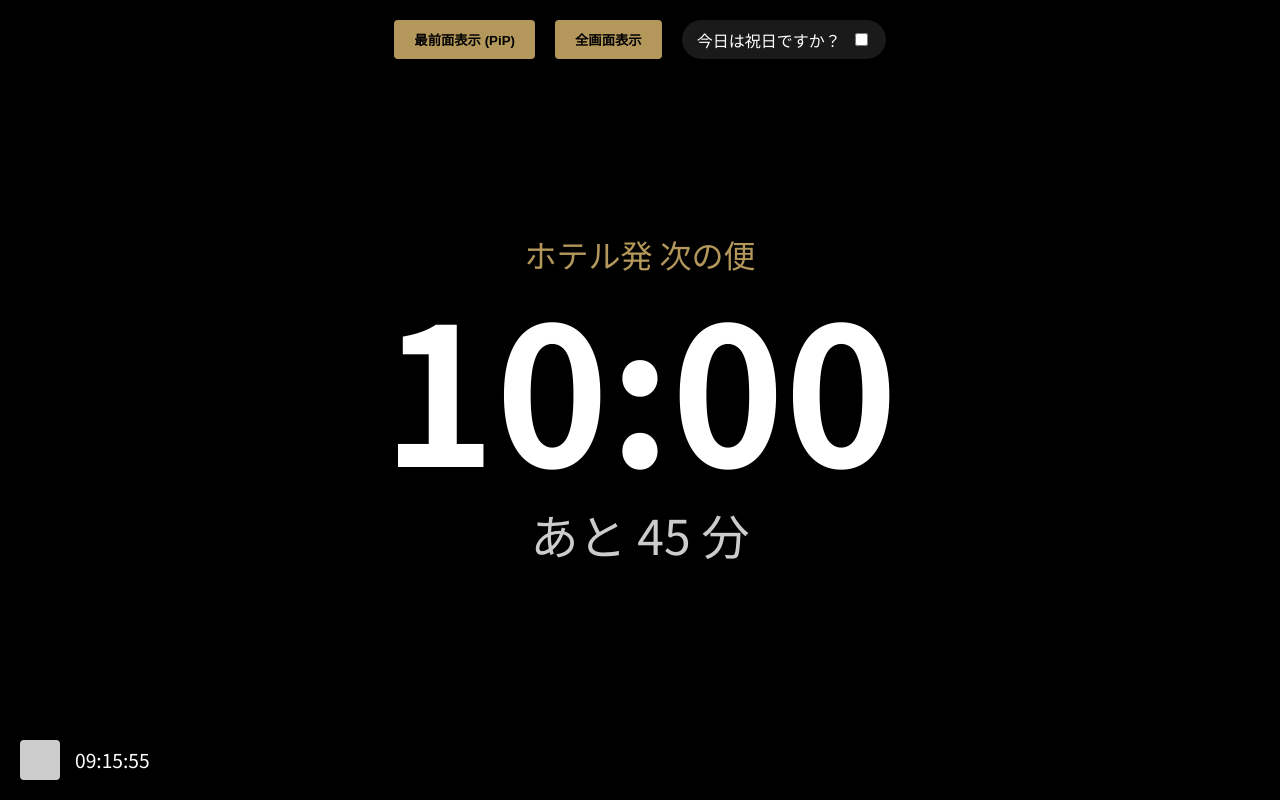
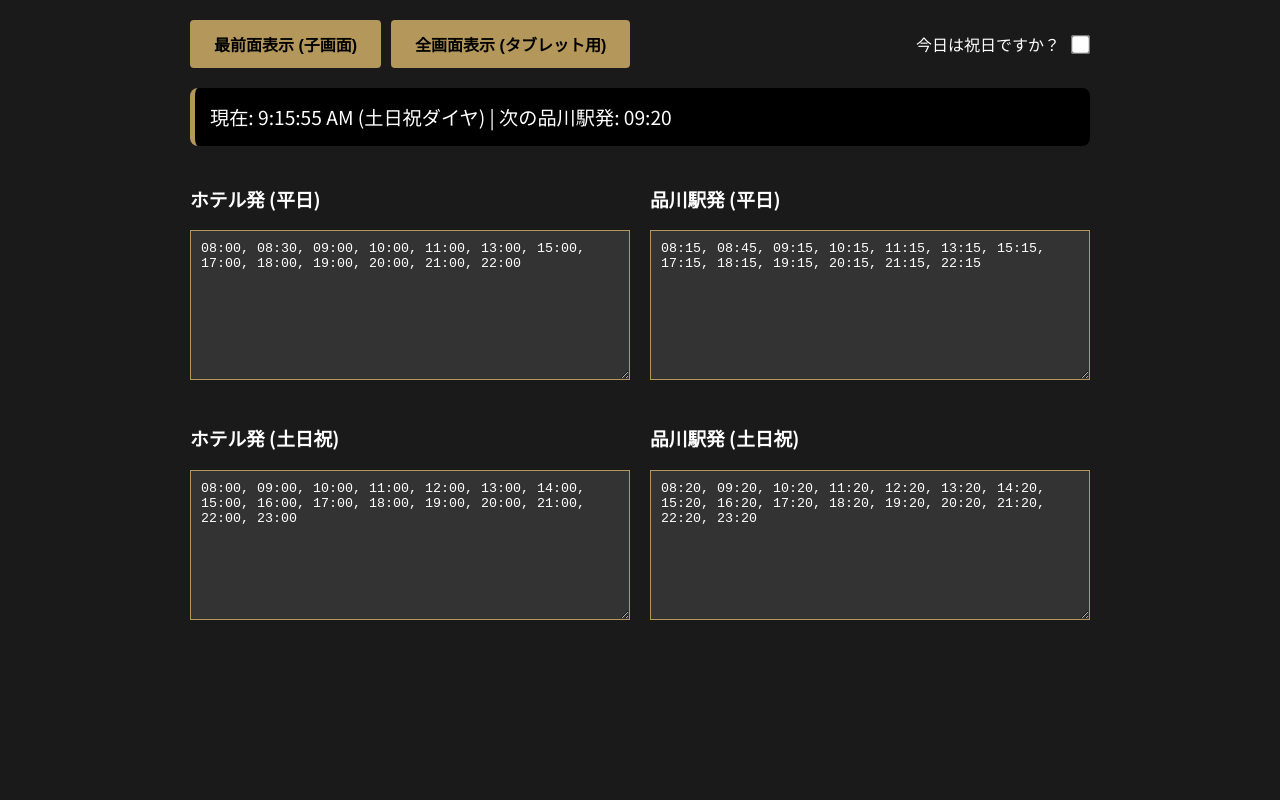
Before and after one commit to Hiyoru-Liao/SuttleBus, a plain HTML site: page index.html in a window 1280 px wide. Drawn offline with Linux system fonts and the light colour scheme.

Commit message:
Update index.html

```diff
--- a/index.html
+++ b/index.html
@@ -3,262 +3,308 @@
 <head>
     <meta charset="UTF-8">
     <meta name="viewport" content="width=device-width, initial-scale=1.0">
-    <title>Shuttle Bus Schedule</title>
+    <title>Marriott Shuttle Bus Monitor</title>
     <link href="https://fonts.googleapis.com/css2?family=Noto+Sans+JP:wght@400;700&display=swap" rel="stylesheet">
     <style>
         :root {
             --marriott-black: #000000;
             --marriott-gold: #b4975a;
             --text-white: #ffffff;
-            --text-dim: rgba(255, 255, 255, 0.3);
+            --bg-gray: #1a1a1a;
         }
 
         body {
             margin: 0;
             padding: 0;
-            background-color: var(--marriott-black);
+            background-color: var(--bg-gray);
             color: var(--text-white);
             font-family: "Effra", "Noto Sans JP", sans-serif;
-            overflow: hidden;
-            user-select: none;
+            overflow-x: hidden;
         }
 
-        /* --- ヘッダー・操作系 --- */
-        .controls {
-            position: absolute;
-            top: 20px;
-            width: 100%;
+        /* --- UI Controls --- */
+        .admin-panel {
+            padding: 20px;
+            max-width: 900px;
+            margin: 0 auto;
+        }
+
+        .header-buttons {
             display: flex;
-            justify-content: center;
-            gap: 20px;
-            z-index: 100;
+            gap: 10px;
+            margin-bottom: 20px;
         }
 
         button {
             background: var(--marriott-gold);
             color: black;
             border: none;
-            padding: 10px 20px;
+            padding: 12px 24px;
             font-weight: bold;
             cursor: pointer;
             border-radius: 4px;
+            font-size: 16px;
         }
 
-        .holiday-toggle {
-            display: flex;
-            align-items: center;
-            gap: 10px;
-            background: rgba(255,255,255,0.1);
-            padding: 5px 15px;
-            border-radius: 20px;
+        .inputs-container {
+            display: grid;
+            grid-template-columns: 1fr 1fr;
+            gap: 20px;
         }
 
-        /* --- メイン表示エリア --- */
-        #display-container {
-            height: 100vh;
-            display: flex;
+        textarea {
+            width: 100%;
+            height: 150px;
+            background: #333;
+            color: white;
+            border: 1px solid var(--marriott-gold);
+            padding: 10px;
+            font-family: monospace;
+            box-sizing: border-box;
+        }
+
+        .status-bar {
+            background: #000;
+            padding: 15px;
+            border-radius: 8px;
+            margin: 20px 0;
+            border-left: 5px solid var(--marriott-gold);
+        }
+
+        /* --- Fullscreen Mode --- */
+        #fullscreen-view {
+            display: none;
+            position: fixed;
+            top: 0; left: 0; width: 100vw; height: 100vh;
+            background-color: var(--marriott-black);
+            z-index: 1000;
             flex-direction: column;
             justify-content: center;
             align-items: center;
-            text-align: center;
             cursor: pointer;
         }
 
-        .label { font-size: 2rem; margin-bottom: 10px; color: var(--marriott-gold); }
-        .next-bus-time { font-size: 12rem; font-weight: bold; line-height: 1; }
-        .remaining-time { font-size: 3rem; margin-top: 20px; opacity: 0.8; }
+        .fs-label { font-size: 4rem; color: var(--marriott-gold); margin-bottom: 0; }
+        .fs-next-time { font-size: 20rem; font-weight: bold; line-height: 1; margin: 0; }
+        .fs-eta { font-size: 5rem; opacity: 0.9; }
 
-        /* --- ロゴと現在時刻 --- */
-        .footer-info {
+        .fs-footer {
             position: absolute;
-            bottom: 20px;
-            left: 20px;
+            bottom: 30px; left: 30px;
             display: flex;
             align-items: center;
-            gap: 15px;
+            gap: 20px;
         }
 
-        .logo { width: 40px; height: auto; opacity: 0.8; }
-        #current-time { font-size: 1.2rem; }
+        .fs-logo { width: 60px; height: 60px; border: 2px solid white; display: flex; align-items: center; justify-content: center; font-weight: bold; }
+        .fs-clock { font-size: 2rem; }
 
-        /* --- 時刻表タイル表示 --- */
+        /* --- Schedule Tiles --- */
         #schedule-overlay {
+            display: none;
             position: fixed;
             top: 0; left: 0; width: 100%; height: 100%;
             background: rgba(0,0,0,0.95);
-            display: none;
-            grid-template-columns: repeat(auto-fill, minmax(120px, 1fr));
+            z-index: 1100;
+            grid-template-columns: repeat(auto-fill, minmax(150px, 1fr));
             gap: 15px;
-            padding: 80px 40px 40px;
+            padding: 100px 50px;
             box-sizing: border-box;
             overflow-y: auto;
-            z-index: 50;
         }
 
         .tile {
-            padding: 15px;
+            padding: 20px;
             border: 1px solid var(--marriott-gold);
             text-align: center;
-            font-size: 1.5rem;
+            font-size: 2rem;
+            border-radius: 5px;
         }
 
-        .tile.passed { opacity: 0.3; border-color: #444; }
+        .tile.passed { opacity: 0.3; }
 
-        /* 子画面モード用スタイル */
-        .pip-mode .next-bus-time { font-size: 4rem; }
+        /* Hidden Canvas for PiP */
+        #pip-canvas { display: none; }
+        #pip-video { display: none; }
     </style>
 </head>
 <body>
 
-    <div class="controls">
-        <button onclick="togglePIP()">最前面表示 (PiP)</button>
-        <button onclick="toggleFullScreen()">全画面表示</button>
-        <div class="holiday-toggle">
+<div class="admin-panel">
+    <div class="header-buttons">
+        <button onclick="startPiP()">最前面表示 (子画面)</button>
+        <button onclick="enterFullScreen()">全画面表示 (タブレット用)</button>
+        <div style="margin-left:auto; display:flex; align-items:center; gap:10px;">
             <label>今日は祝日ですか？</label>
-            <input type="checkbox" id="holiday-chk" onchange="updateDisplay()">
+            <input type="checkbox" id="isHoliday" style="transform:scale(1.5);">
         </div>
     </div>
 
-    <div id="display-container" onclick="toggleSchedule()">
-        <div id="route-label" class="label">ホテル発 次の便</div>
-        <div id="next-time" class="next-bus-time">--:--</div>
-        <div id="eta" class="remaining-time">あと -- 分</div>
+    <div class="status-bar">
+        <div id="debug-info" style="font-size:1.2rem;">判定中...</div>
     </div>
 
-    <div id="schedule-overlay" onclick="toggleSchedule()">
+    <div class="inputs-container">
+        <div>
+            <h3>ホテル発 (平日)</h3>
+            <textarea id="h_wkday">08:00, 08:30, 09:00, 10:00, 11:00, 13:00, 15:00, 17:00, 18:00, 19:00, 20:00, 21:00, 22:00</textarea>
         </div>
+        <div>
+            <h3>品川駅発 (平日)</h3>
+            <textarea id="s_wkday">08:15, 08:45, 09:15, 10:15, 11:15, 13:15, 15:15, 17:15, 18:15, 19:15, 20:15, 21:15, 22:15</textarea>
+        </div>
+        <div>
+            <h3>ホテル発 (土日祝)</h3>
+            <textarea id="h_weekend">08:00, 09:00, 10:00, 11:00, 12:00, 13:00, 14:00, 15:00, 16:00, 17:00, 18:00, 19:00, 20:00, 21:00, 22:00, 23:00</textarea>
+        </div>
+        <div>
+            <h3>品川駅発 (土日祝)</h3>
+            <textarea id="s_weekend">08:20, 09:20, 10:20, 11:20, 12:20, 13:20, 14:20, 15:20, 16:20, 17:20, 18:20, 19:20, 20:20, 21:20, 22:20, 23:20</textarea>
+        </div>
+    </div>
+</div>
 
-    <div class="footer-info">
-        <svg class="logo" viewBox="0 0 100 100" fill="white"><rect width="100" height="100" rx="10"/></svg>
-        <div id="current-time">00:00:00</div>
+<div id="fullscreen-view" ondblclick="exitFullScreen()">
+    <p class="fs-label">Next Shuttle Bus</p>
+    <h1 id="fs-time" class="fs-next-time">--:--</h1>
+    <p id="fs-eta" class="fs-eta">あと -- 分</p>
+
+    <div class="fs-footer">
+        <div class="fs-logo">M</div>
+        <div id="fs-clock" class="fs-clock">00:00:00</div>
     </div>
+</div>
 
-    <video id="pip-video" style="display:none;" autoplay playsinline></video>
-    <canvas id="pip-canvas" width="400" height="250" style="display:none;"></canvas>
+<div id="schedule-overlay"></div>
+
+<canvas id="pip-canvas" width="400" height="250"></canvas>
+<video id="pip-video" autoplay playsinline muted></video>
 
 <script>
-    // --- 時刻表データ設定 ---
-    const schedule = {
-        weekday: {
-            hotel: ["08:00", "08:30", "09:00", "09:30", "10:00", "11:00", "13:00", "15:00", "17:00", "18:00", "19:00", "20:00", "21:00", "22:00"],
-            station: ["08:15", "08:45", "09:15", "09:45", "10:15", "11:15", "13:15", "15:15", "17:15", "18:15", "19:15", "20:15", "21:15", "22:15"]
-        },
-        weekend: {
-            hotel: ["08:00", "09:00", "10:00", "11:00", "12:00", "13:00", "14:00", "15:00", "16:00", "17:00", "18:00", "19:00", "20:00", "21:00", "22:00", "23:00"],
-            station: ["08:20", "09:20", "10:20", "11:20", "12:20", "13:20", "14:20", "15:20", "16:20", "17:20", "18:20", "19:20", "20:20", "21:20", "22:20", "23:20"]
-        }
-    };
-
-    function getCurrentSchedule() {
-        const now = new Date();
-        const day = now.getDay();
-        const isHoliday = document.getElementById('holiday-chk').checked;
-        const isWeekend = (day === 0 || day === 6 || isHoliday);
-        return isWeekend ? schedule.weekend : schedule.weekday;
+    // --- Data Management ---
+    function getScheduleList(id) {
+        return document.getElementById(id).value.split(',').map(s => s.trim()).filter(s => s !== "");
     }
 
-    function updateDisplay() {
+    function getNextBus(times) {
         const now = new Date();
-        const currentTimeStr = now.toTimeString().substring(0, 8);
-        document.getElementById('current-time').innerText = currentTimeStr;
+        const nowMin = now.getHours() * 60 + now.getMinutes();
 
-        const currentSched = getCurrentSchedule();
-        const hotelTimes = currentSched.hotel;
+        // 跨午夜処理 (全便チェック)
+        let next = times.find(t => {
+            const [h, m] = t.split(':').map(Number);
+            return (h * 60 + m) > nowMin;
+        });
 
-        const nowMinutes = now.getHours() * 60 + now.getMinutes();
-        let nextBus = null;
+        if (!next) return { time: "【終便出発済み】", eta: null, isNextDay: true };
 
-        for (let time of hotelTimes) {
-            const [h, m] = time.split(':').map(Number);
-            if ((h * 60 + m) > nowMinutes) {
-                nextBus = time;
-                break;
-            }
-        }
-
-        const timeDisplay = document.getElementById('next-time');
-        const etaDisplay = document.getElementById('eta');
-
-        if (nextBus) {
-            timeDisplay.innerText = nextBus;
-            const [nh, nm] = nextBus.split(':').map(Number);
-            const diff = (nh * 60 + nm) - nowMinutes;
-            etaDisplay.innerText = `あと ${diff} 分`;
-        } else {
-            timeDisplay.innerText = "終便出発済み";
-            etaDisplay.innerText = "翌日の始発をお待ちください";
-        }
-
-        updatePiPCanvas(timeDisplay.innerText, etaDisplay.innerText);
+        const [nh, nm] = next.split(':').map(Number);
+        const diff = (nh * 60 + nm) - nowMin;
+        return { time: next, eta: diff, isNextDay: false };
     }
 
-    function toggleSchedule() {
+    // --- Core Logic ---
+    function update() {
+        const now = new Date();
+        const isWeekend = (now.getDay() === 0 || now.getDay() === 6 || document.getElementById('isHoliday').checked);
+        const dayType = isWeekend ? "土日祝" : "平日";
+
+        const hotelTimes = isWeekend ? getScheduleList('h_weekend') : getScheduleList('h_wkday');
+        const stationTimes = isWeekend ? getScheduleList('s_weekend') : getScheduleList('s_wkday');
+
+        const nextHotel = getNextBus(hotelTimes);
+        const nextStation = getNextBus(stationTimes);
+
+        // Update UI
+        const debugInfo = `現在: ${now.toLocaleTimeString()} (${dayType}ダイヤ) | 次の品川駅発: ${nextStation.time}`;
+        document.getElementById('debug-info').innerText = debugInfo;
+
+        // Update Fullscreen
+        document.getElementById('fs-time').innerText = nextHotel.time;
+        document.getElementById('fs-eta').innerText = nextHotel.eta !== null ? `あと ${nextHotel.eta} 分` : "";
+        document.getElementById('fs-clock').innerText = now.toLocaleTimeString('ja-JP', { hour12: false });
+
+        updatePiP(nextHotel.time, nextHotel.eta);
+    }
+
+    // --- Fullscreen & Overlay Logic ---
+    function enterFullScreen() {
+        const view = document.getElementById('fullscreen-view');
+        view.style.display = 'flex';
+        if (document.documentElement.requestFullscreen) document.documentElement.requestFullscreen();
+    }
+
+    function exitFullScreen() {
+        document.getElementById('fullscreen-view').style.display = 'none';
+        if (document.fullscreenElement) document.exitFullscreen();
+    }
+
+    function toggleSchedule(e) {
+        // 全画面モード時のみタップで時刻表表示
+        if (document.getElementById('fullscreen-view').style.display !== 'flex') return;
+
         const overlay = document.getElementById('schedule-overlay');
         if (overlay.style.display === 'grid') {
             overlay.style.display = 'none';
         } else {
             overlay.innerHTML = '';
-            const currentSched = getCurrentSchedule().hotel;
             const now = new Date();
-            const nowMinutes = now.getHours() * 60 + now.getMinutes();
+            const nowMin = now.getHours() * 60 + now.getMinutes();
+            const isWeekend = (now.getDay() === 0 || now.getDay() === 6 || document.getElementById('isHoliday').checked);
+            const hotelTimes = isWeekend ? getScheduleList('h_weekend') : getScheduleList('h_wkday');
 
-            currentSched.forEach(time => {
-                const [h, m] = time.split(':').map(Number);
-                const isPassed = (h * 60 + m) <= nowMinutes;
-                const tile = document.createElement('div');
-                tile.className = `tile ${isPassed ? 'passed' : ''}`;
-                tile.innerText = time;
-                overlay.appendChild(tile);
+            hotelTimes.forEach(t => {
+                const [h, m] = t.split(':').map(Number);
+                const isPassed = (h * 60 + m) <= nowMin;
+                const div = document.createElement('div');
+                div.className = `tile ${isPassed ? 'passed' : ''}`;
+                div.innerText = t;
+                overlay.appendChild(div);
             });
             overlay.style.display = 'grid';
         }
     }
 
-    function toggleFullScreen() {
-        if (!document.fullscreenElement) {
-            document.documentElement.requestFullscreen();
-        } else {
-            document.exitFullscreen();
-        }
+    // --- Picture-in-Picture (最前面) ---
+    async function startPiP() {
+        const video = document.getElementById('pip-video');
+        const canvas = document.getElementById('pip-canvas');
+        const stream = canvas.captureStream();
+        video.srcObject = stream;
+        await video.play();
+        await video.requestPictureInPicture();
     }
 
-    // --- Picture-in-Picture (最前面表示) 機能 ---
-    async function togglePIP() {
-        const video = document.getElementById('pip-video');
-        const canvas = document.getElementById('pip-canvas');
-        if (document.pictureInPictureElement) {
-            document.exitPictureInPicture();
-        } else {
-            const stream = canvas.captureStream();
-            video.srcObject = stream;
-            video.play();
-            await video.requestPictureInPicture();
-        }
-    }
-
-    function updatePiPCanvas(time, eta) {
+    function updatePiP(time, eta) {
         const canvas = document.getElementById('pip-canvas');
         const ctx = canvas.getContext('2d');
         ctx.fillStyle = "black";
         ctx.fillRect(0, 0, canvas.width, canvas.height);
+
         ctx.fillStyle = "#b4975a";
-        ctx.font = "bold 80px Arial";
+        ctx.font = "bold 80px sans-serif";
         ctx.textAlign = "center";
-        ctx.fillText(time, canvas.width/2, 120);
-        ctx.font = "30px Arial";
+        ctx.fillText(time, 200, 110);
+
         ctx.fillStyle = "white";
-        ctx.fillText(eta, canvas.width/2, 180);
+        ctx.font = "30px sans-serif";
+        ctx.fillText(eta !== null ? `あと ${eta} 分` : "", 200, 180);
+
+        ctx.font = "20px sans-serif";
+        ctx.fillText("Marriott Shuttle", 200, 220);
     }
 
-    setInterval(updateDisplay, 1000);
-    window.onload = updateDisplay;
+    // Event Listeners
+    setInterval(update, 1000);
+    document.getElementById('fullscreen-view').addEventListener('click', toggleSchedule);
+    document.getElementById('schedule-overlay').addEventListener('click', () => {
+        document.getElementById('schedule-overlay').style.display = 'none';
+    });
 
-    // Escキーで全画面終了
     document.addEventListener('keydown', (e) => {
-        if (e.key === "Escape" && document.fullscreenElement) {
-            document.exitFullscreen();
-        }
+        if (e.key === "Escape") exitFullScreen();
     });
+
 </script>
 </body>
 </html>
```
